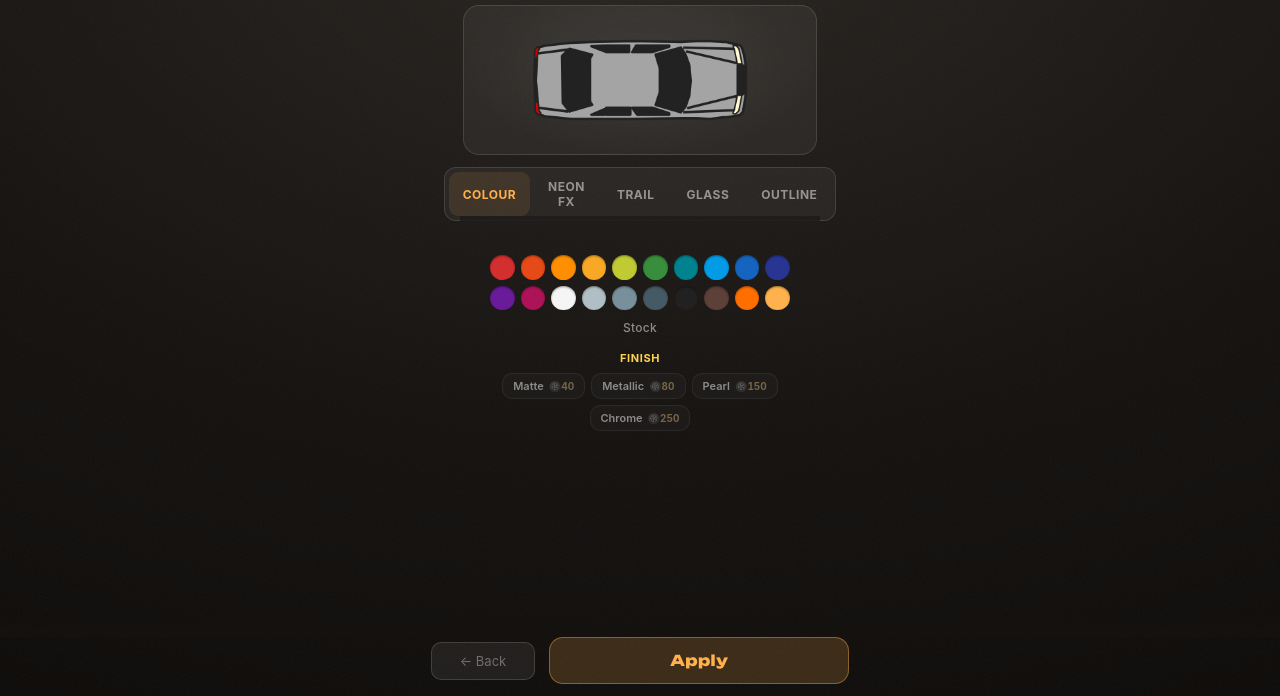
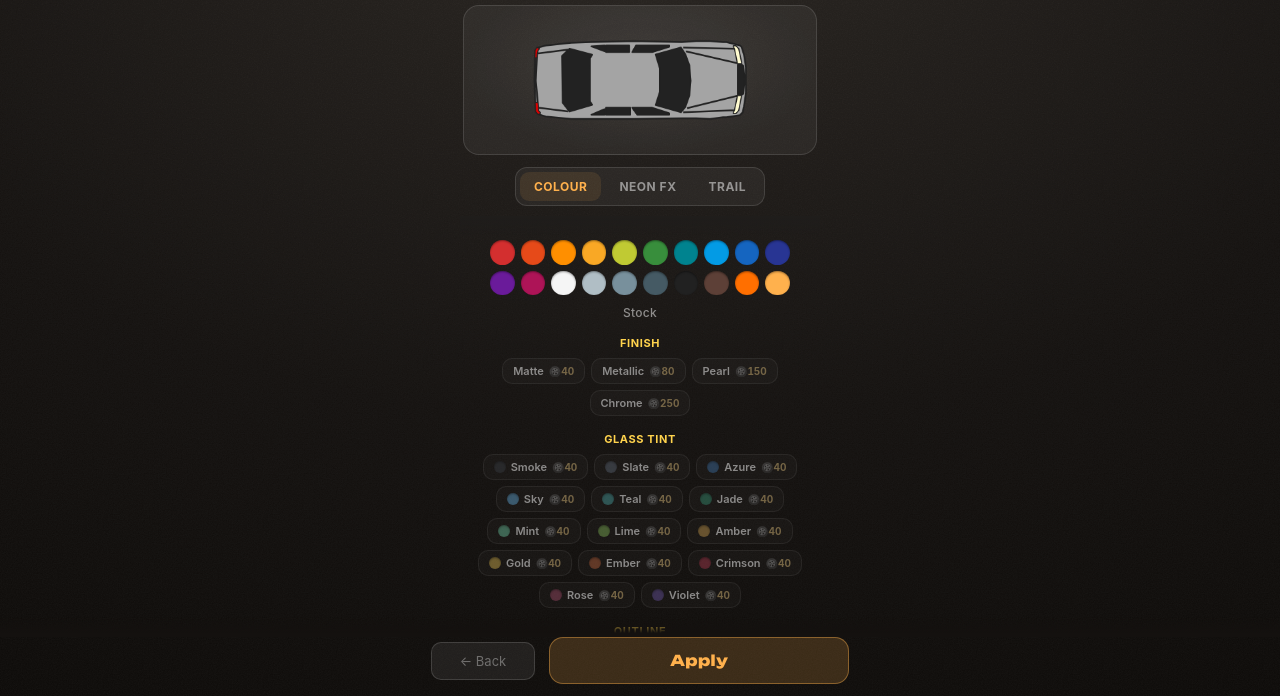
Before and after one commit to letulip/DesktopDrift, a website: page modify.html in a window 1280 px wide. Shown: the part 104-800 px from the top of the page. Drawn offline with Linux system fonts and the light colour scheme.

Commit message:
refine(paint): glass/outline as Colour sub-sections, thinner outline, more colours
- modify.html: glass tint + outline are now sub-sections inside the Colour tab (like
  Finish / like neon's sub-controls), not standalone top-level tabs. Same shop-grid ids,
  relocated; buildGroup + apply unchanged.
- car-preview.js: outline lineWidth is now scale-aware (2.5/s) — a fixed 5 rendered fat on
  the scaled-up modify preview; now a constant ~2.5 device px on preview + carousel cards.
- shop-catalog.js: 6→14 glass tints and 6→14 outline colours.
- Cache → v180. 271 tests green. Verified: Colour panel holds both sub-grids; fresh-module
  render shows the thin outline.

Co-Authored-By: Claude Opus 4.8 <noreply@anthropic.com>

```diff
--- a/js/car-preview.js
+++ b/js/car-preview.js
@@ -72,7 +72,9 @@ export const drawCarPreview = (cvs, M, neon = null, finish = null, trail = null,
   ctx.translate(-M.vw / 2, -M.vh / 2);
   paintBody(ctx, M._p2d, M.body, finish, M.vw, M.vh);
   ctx.lineJoin   = 'round';
-  ctx.lineWidth  = 5;
+  // Scale-aware so the outline is a constant ~2.5 device px regardless of preview size — a fixed
+  // lineWidth looked fat on the big modify preview (scaled up) and thin on the small carousel cards.
+  ctx.lineWidth  = 2.5 / s;
   ctx.strokeStyle = outline || M.stroke;   // equipped outline colour (or stock #222222)
   ctx.stroke(M._p2d);
   if (M._lines) for (const lp of M._lines) ctx.stroke(lp);
--- a/js/shop-catalog.js
+++ b/js/shop-catalog.js
@@ -24,19 +24,35 @@ export const CATALOG = [
   { id: 'trail-acqua',   name: 'Acqua',   price: 40, kind: 'trail', value: '#44FFCC' },
 
   // Glass tint — recolours the car's dark windows (the #222222 details)
-  { id: 'glass-smoke',  name: 'Smoke',  price: 40, kind: 'glass', value: '#3a3f47' },
-  { id: 'glass-azure',  name: 'Azure',  price: 40, kind: 'glass', value: '#2f6fb0' },
-  { id: 'glass-jade',   name: 'Jade',   price: 40, kind: 'glass', value: '#1f8f6a' },
-  { id: 'glass-amber',  name: 'Amber',  price: 40, kind: 'glass', value: '#c8912f' },
-  { id: 'glass-rose',   name: 'Rose',   price: 40, kind: 'glass', value: '#b0446a' },
-  { id: 'glass-violet', name: 'Violet', price: 40, kind: 'glass', value: '#6a4fb0' },
+  { id: 'glass-smoke',   name: 'Smoke',   price: 40, kind: 'glass', value: '#3a3f47' },
+  { id: 'glass-slate',   name: 'Slate',   price: 40, kind: 'glass', value: '#566275' },
+  { id: 'glass-azure',   name: 'Azure',   price: 40, kind: 'glass', value: '#2f6fb0' },
+  { id: 'glass-sky',     name: 'Sky',     price: 40, kind: 'glass', value: '#4aa3e0' },
+  { id: 'glass-teal',    name: 'Teal',    price: 40, kind: 'glass', value: '#2f9e9e' },
+  { id: 'glass-jade',    name: 'Jade',    price: 40, kind: 'glass', value: '#1f8f6a' },
+  { id: 'glass-mint',    name: 'Mint',    price: 40, kind: 'glass', value: '#4fbf8f' },
+  { id: 'glass-lime',    name: 'Lime',    price: 40, kind: 'glass', value: '#6fae3a' },
+  { id: 'glass-amber',   name: 'Amber',   price: 40, kind: 'glass', value: '#c8912f' },
+  { id: 'glass-gold',    name: 'Gold',    price: 40, kind: 'glass', value: '#d4a828' },
+  { id: 'glass-ember',   name: 'Ember',   price: 40, kind: 'glass', value: '#c85a2a' },
+  { id: 'glass-crimson', name: 'Crimson', price: 40, kind: 'glass', value: '#c0304a' },
+  { id: 'glass-rose',    name: 'Rose',    price: 40, kind: 'glass', value: '#b0446a' },
+  { id: 'glass-violet',  name: 'Violet',  price: 40, kind: 'glass', value: '#6a4fb0' },
 
   // Outline colour — recolours the car's body outline + panel lines
   { id: 'outline-white',   name: 'White',   price: 40, kind: 'outline', value: '#e8e8e8' },
+  { id: 'outline-silver',  name: 'Silver',  price: 40, kind: 'outline', value: '#b8bcc4' },
+  { id: 'outline-ink',     name: 'Ink',     price: 40, kind: 'outline', value: '#101418' },
   { id: 'outline-crimson', name: 'Crimson', price: 40, kind: 'outline', value: '#d02240' },
-  { id: 'outline-azure',   name: 'Azure',   price: 40, kind: 'outline', value: '#2f8fd0' },
+  { id: 'outline-red',     name: 'Red',     price: 40, kind: 'outline', value: '#e83a2a' },
+  { id: 'outline-orange',  name: 'Orange',  price: 40, kind: 'outline', value: '#e06a20' },
   { id: 'outline-gold',    name: 'Gold',    price: 40, kind: 'outline', value: '#e0b020' },
   { id: 'outline-lime',    name: 'Lime',    price: 40, kind: 'outline', value: '#7ad048' },
+  { id: 'outline-green',   name: 'Green',   price: 40, kind: 'outline', value: '#30b050' },
+  { id: 'outline-teal',    name: 'Teal',    price: 40, kind: 'outline', value: '#20b0a0' },
+  { id: 'outline-azure',   name: 'Azure',   price: 40, kind: 'outline', value: '#2f8fd0' },
+  { id: 'outline-blue',    name: 'Blue',    price: 40, kind: 'outline', value: '#3a5ce8' },
+  { id: 'outline-violet',  name: 'Violet',  price: 40, kind: 'outline', value: '#8a5cf0' },
   { id: 'outline-magenta', name: 'Magenta', price: 40, kind: 'outline', value: '#d048b0' },
 
   // Neon FX — zone layouts (solid stays free/unlisted) — see docs/plans/neon.md
--- a/modify.html
+++ b/modify.html
@@ -45,8 +45,6 @@
         <button class="shop-tab is-active" type="button" data-panel="colour">Colour</button>
         <button class="shop-tab" type="button" data-panel="neon">Neon FX</button>
         <button class="shop-tab" type="button" data-panel="trail">Trail</button>
-        <button class="shop-tab" type="button" data-panel="glass">Glass</button>
-        <button class="shop-tab" type="button" data-panel="outline">Outline</button>
       </div>
 
       <!-- Only the panels scroll; header + preview + tabs stay pinned above -->
@@ -58,6 +56,14 @@
         <div class="finish-sub">
           <div class="cust-sublabel">Finish</div>
           <div id="shop-finish" class="shop-grid"></div>
+        </div>
+        <div class="finish-sub">
+          <div class="cust-sublabel">Glass tint</div>
+          <div id="shop-glass" class="shop-grid"></div>
+        </div>
+        <div class="finish-sub">
+          <div class="cust-sublabel">Outline</div>
+          <div id="shop-outline" class="shop-grid"></div>
         </div>
       </div>
 
@@ -80,16 +86,6 @@
       <!-- Trail colour (paid) -->
       <div class="cust-panel" data-panel="trail" hidden>
         <div id="shop-trail" class="shop-grid"></div>
-      </div>
-
-      <!-- Glass tint (paid) — recolours the dark windows -->
-      <div class="cust-panel" data-panel="glass" hidden>
-        <div id="shop-glass" class="shop-grid"></div>
-      </div>
-
-      <!-- Outline colour (paid) — recolours the body outline + panel lines -->
-      <div class="cust-panel" data-panel="outline" hidden>
-        <div id="shop-outline" class="shop-grid"></div>
       </div>
       </div><!-- /#panels -->
     </div>
--- a/sw.js
+++ b/sw.js
@@ -1,6 +1,6 @@
 // Desktop Drift — Service Worker
 // Cache version: bump this string to force all clients to re-download assets.
-const CACHE = 'desktop-drift-v179';
+const CACHE = 'desktop-drift-v180';
 
 // Build absolute URLs relative to this SW's own location so the same file
 // works on http://localhost:8777/ and https://letulip.github.io/DesktopDrift/
```
